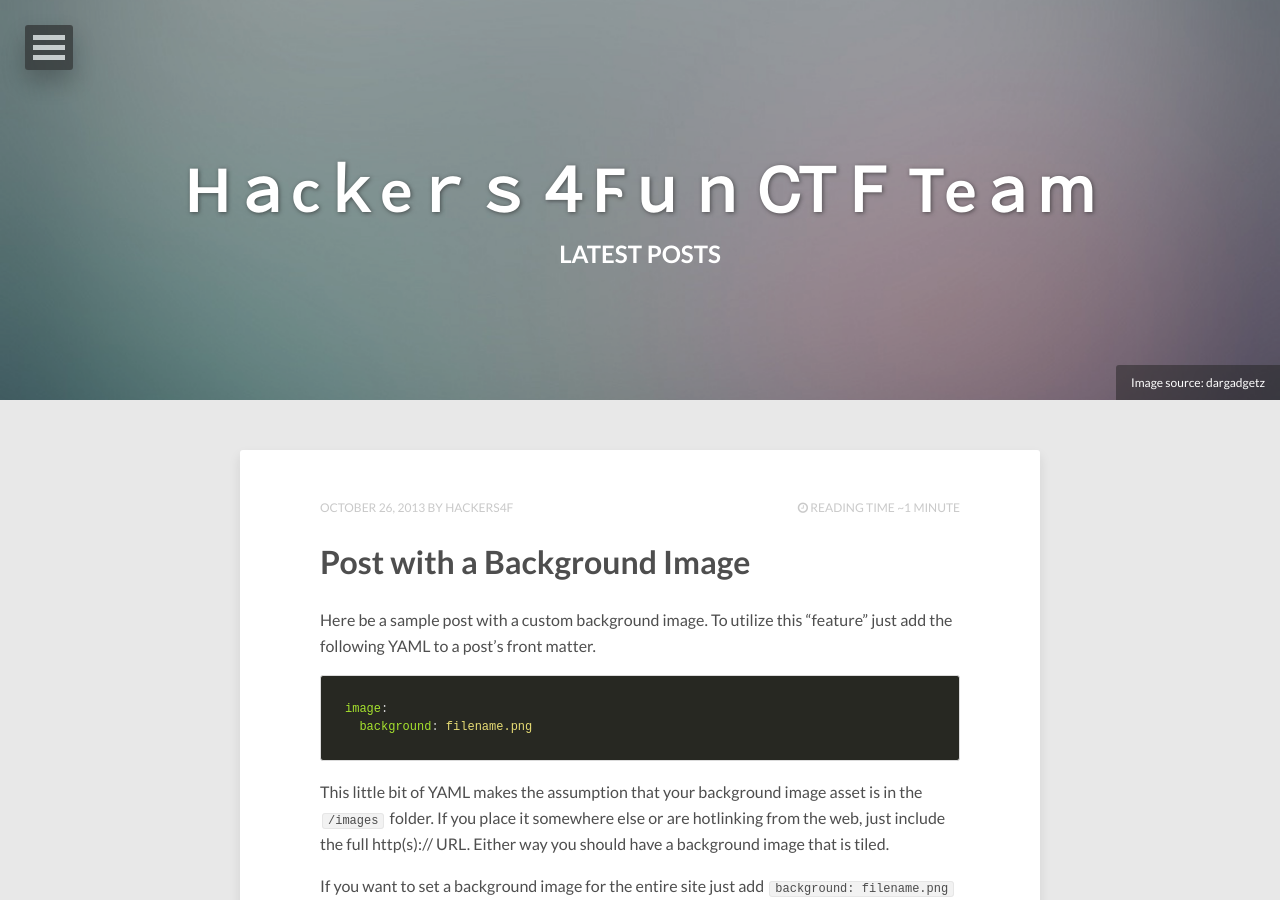
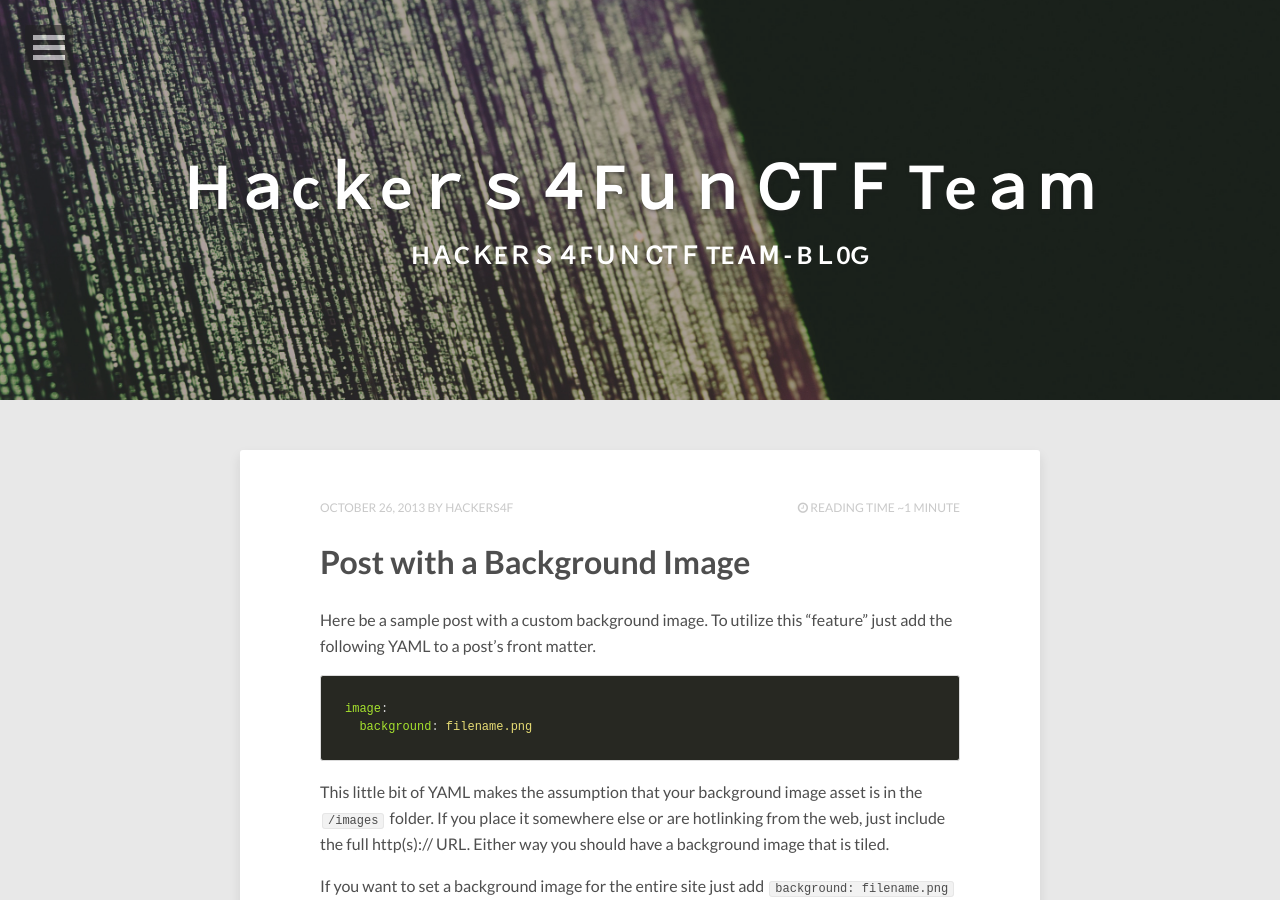
Before and after one commit to hackers4f/hackers4f.github.io, a Jekyll site: the page built from index.html, in a window 1280 px wide and 900 px high. Built offline with Jekyll 4.4.1, drawn with Linux system fonts in a browser that asks for light colours; nearby versions of some CDN libraries; the list of posts is cut into pages by our own code.

Commit message:
Upload header

```diff
--- a/index.html
+++ b/index.html
@@ -1,13 +1,11 @@
 ---
 layout: post-index
-title: Latest Posts
-description: "Describe this nonsense."
-tags: [Jekyll, theme, themes, responsive, blog, modern]
+title: Ηａϲｋеｒｓ４Ϝｕｎ ᏟᎢＦ Τеａⅿ - Bｌ0Ԍ
+description: "Sitio web de Ηａϲｋеｒｓ４Ϝｕｎ ᏟᎢＦ Τеａⅿ #H4F #CTF #Team #Cybersecurity #EthicalHacking"
+tags:
 comments: false
 image:
-  feature: abstract-1.jpg
-  credit: dargadgetz
-  creditlink: http://www.dargadgetz.com/ios-7-abstract-wallpaper-pack-for-iphone-5-and-ipod-touch-retina/
+  feature: banners/header.jpg
 ---
 
 {% for post in paginator.posts %}
```
Also changed, not shown: images/avatar.jpg (deleted), images/banners/header.jpg (added).
